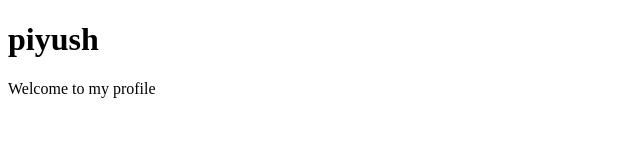
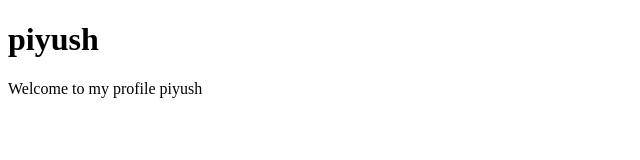
Before and after one commit to piyush111s/project2, a plain HTML site: page index.html in a window 1280 px wide. Shown: the full height of the page, 0-640 px from the left. Drawn offline with Linux system fonts and the light colour scheme.

Commit message:
add new feature

```diff
--- a/index.html
+++ b/index.html
@@ -7,6 +7,6 @@
 </head>
 <body>
     <h1>piyush</h1>
-    <p>Welcome to my profile</p>
+    <p>Welcome to my profile piyush</p>
 </body>
 </html>
```
Also changed, not shown: app.js (added).
